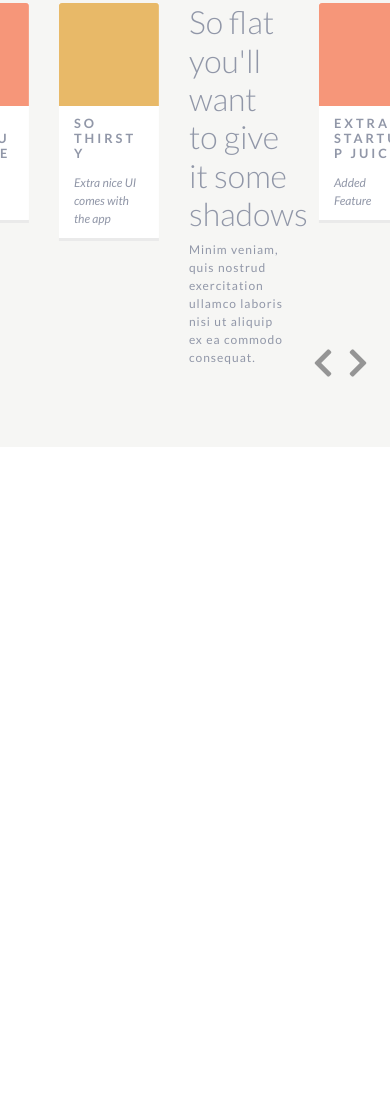
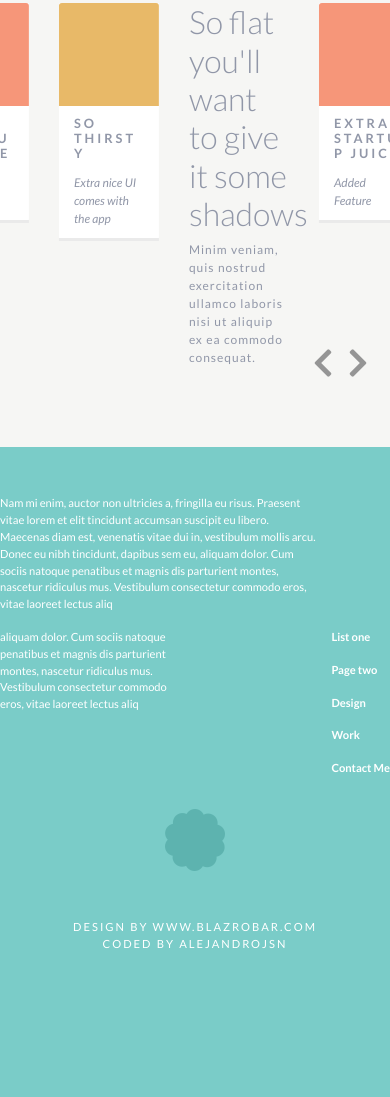
Before and after one commit to alejandrojsn/Starnight, a plain HTML site: page index.html in a window 390 px wide. Shown: the part 3388-4485 px from the top of the page. Before the commit the page ends 3835 px from the top, so only its background shows below. Drawn offline with nearby package versions, Linux system fonts and the light colour scheme.

Commit message:
Design finished. Working on responsiveness

```diff
--- a/index.html
+++ b/index.html
@@ -172,6 +172,26 @@
     </div>
   </section>
 
+  <footer class="py-5">
+    <div class="container">
+      <div class="row">
+        <p>Nam mi enim, auctor non ultricies a, fringilla eu risus. Praesent vitae lorem et elit tincidunt accumsan suscipit eu libero. Maecenas diam est, venenatis vitae dui in, vestibulum mollis arcu. Donec eu nibh tincidunt, dapibus sem eu, aliquam dolor. Cum sociis natoque penatibus et magnis dis parturient montes, nascetur ridiculus mus. Vestibulum consectetur commodo eros, vitae laoreet lectus aliq</p>
+        <p>aliquam dolor. Cum sociis natoque penatibus et magnis dis parturient montes, nascetur ridiculus mus. Vestibulum consectetur commodo eros, vitae laoreet lectus aliq</p>
+        <ul class="font-weight-bold ml-auto">
+          <li><a href="">List one</a></li>
+          <li><a href="">Page two</a></li>
+          <li><a href="">Design</a></li>
+          <li><a href="">Work</a></li>
+          <li><a href="">Contact Me</a></li>
+        </ul>
+      </div>
+      <div class="row d-flex flex-column align-items-center">
+        <img class="pb-5" src="./img/shape.png" alt="">
+        <span class="pb-5 mb-5 text-uppercase text-center">Design by www.blazrobar.com<br/> coded by alejandrojsn</span>
+      </div>
+    </div>
+  </footer>
+
   <script src="https://code.jquery.com/jquery-3.3.1.slim.min.js" integrity="sha384-q8i/X+965DzO0rT7abK41JStQIAqVgRVzpbzo5smXKp4YfRvH+8abtTE1Pi6jizo" crossorigin="anonymous"></script>
   <script src="https://cdnjs.cloudflare.com/ajax/libs/popper.js/1.14.3/umd/popper.min.js" integrity="sha384-ZMP7rVo3mIykV+2+9J3UJ46jBk0WLaUAdn689aCwoqbBJiSnjAK/l8WvCWPIPm49" crossorigin="anonymous"></script>
   <script src="https://stackpath.bootstrapcdn.com/bootstrap/4.1.3/js/bootstrap.min.js" integrity="sha384-ChfqqxuZUCnJSK3+MXmPNIyE6ZbWh2IMqE241rYiqJxyMiZ6OW/JmZQ5stwEULTy" crossorigin="anonymous"></script>
--- a/style.css
+++ b/style.css
@@ -257,3 +257,42 @@
   line-height: 60px;
 
 }
+
+/* ********** FOOTER ********** */
+
+footer {
+  background-color:#7accc8;
+  color:#ffffff;
+  font-size:.7rem;
+}
+
+footer p{
+  max-width:185px;
+  margin-right:4%;
+}
+
+footer p:first-of-type{
+  max-width:320px;
+}
+
+footer ul{
+  list-style: none;
+}
+
+footer ul li{
+  margin-bottom:1rem;
+}
+
+footer ul li a{
+  text-decoration: none;
+  color: #ffffff;
+}
+
+footer ul li a:hover{
+  text-decoration: none;
+  color: #ffffff;
+}
+
+footer span{
+  letter-spacing: 2px;
+}
```
